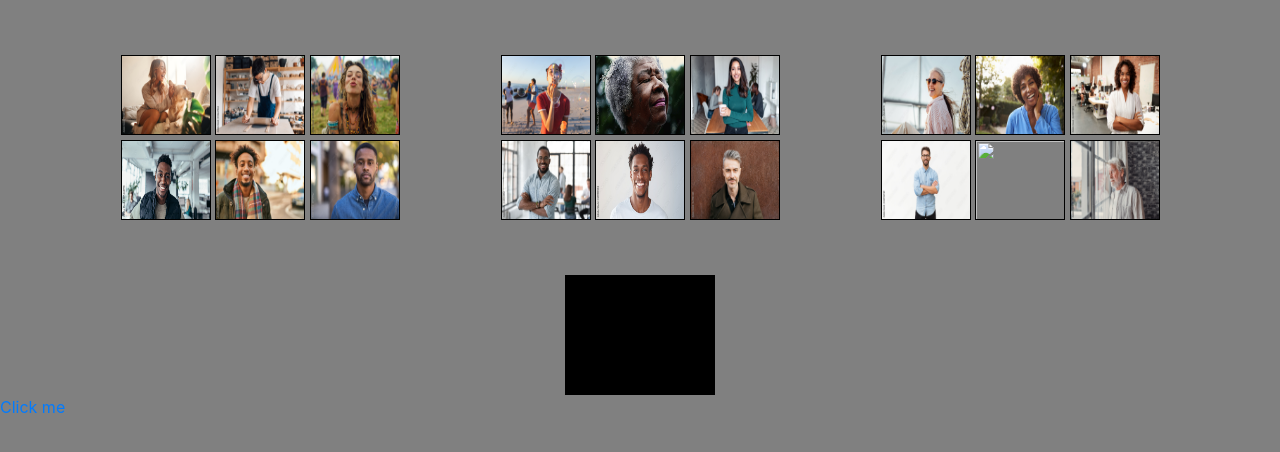
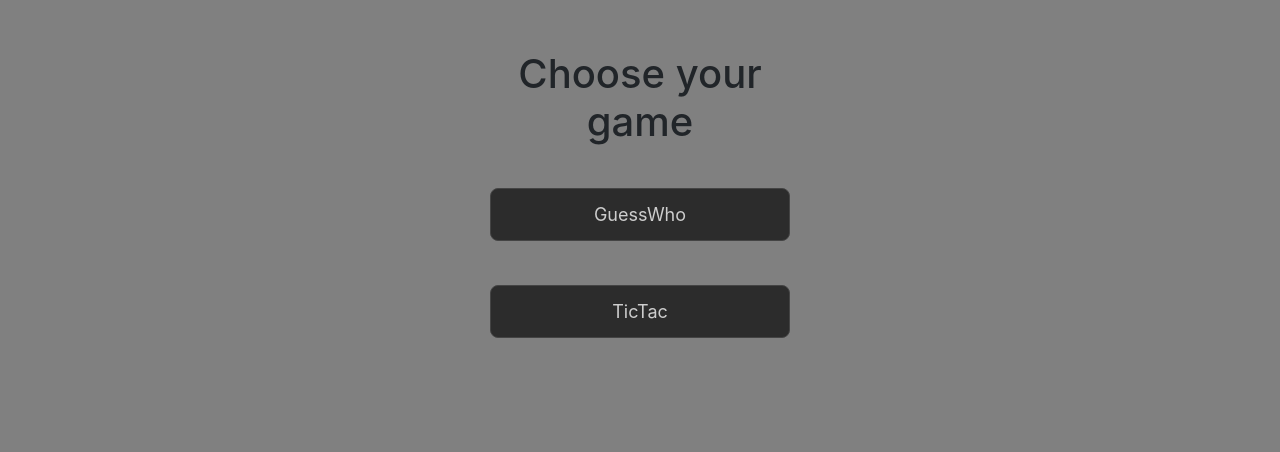
Before and after one commit to Jourvence/guessWho, a plain HTML site: page index.html in a window 1280 px wide. Drawn offline with nearby package versions, Linux system fonts and the light colour scheme.

Commit message:
updated
stuff

```diff
--- /dev/null
+++ b/css/guess.css
@@ -0,0 +1,39 @@
+body {
+    background-color: #494747;
+    color: #e0e0e0;
+    font-family: 'Arial', sans-serif;
+}
+
+img {
+    width: 90px;
+    height: 80px;
+    margin-top: 5px;
+    border: 1px solid #444; /* Thinner dark border */
+    transition: border-color 0.3s;
+}
+
+img:hover {
+    border-color: #e0e0e0;
+}
+
+#whole {
+    margin-top: 50px;
+}
+
+#lastImg {
+    margin-top: 50px;
+    display: flex;
+    align-items: center;
+    justify-content: center;
+}
+
+#chosenImg {
+    height: 120px;
+    width: 150px;
+    border: 2px solid #e0e0e0; /* Light border for chosen image */
+}
+
+
+.col {
+    padding: 10px;
+}
--- /dev/null
+++ b/css/index.css
@@ -0,0 +1,43 @@
+.button-custom {
+    background-color: #2c2c2c; /* Dark neutral background */
+    color: #f0f0f0; /* Light text for contrast */
+    border: 1px solid #444; /* Subtle border */
+    padding: 12px 25px;
+    font-size: 18px;
+    border-radius: 8px;
+    cursor: pointer;
+    transition: background-color 0.3s ease, transform 0.2s ease;
+    width: 100%; /* Full-width for mobile */
+    max-width: 300px; /* Limit max width on larger screens */
+    margin: 10px auto; /* Center on mobile */
+}
+
+.button-custom:hover {
+    background-color: #3d3d3d; /* Slightly lighter on hover */
+}
+
+.button-custom:active {
+    background-color: #1c1c1c; /* Darken when clicked */
+    transform: scale(0.98); /* Small shrink on press */
+}
+
+.button-custom:focus {
+    outline: none;
+    box-shadow: 0 0 0 3px rgba(240, 240, 240, 0.3); /* Light focus ring */
+}
+
+.container{
+    padding-top: 50px;
+}
+
+a{
+    color: rgb(205, 205, 205);
+}
+
+a:hover{
+    color: rgb(205, 205, 205);
+}
+
+body{
+    background-color: gray;
+}
--- a/index.html
+++ b/index.html
@@ -4,7 +4,7 @@
     <meta charset="UTF-8">
     <meta name="viewport" content="width=device-width, initial-scale=1.0">
     <link rel="stylesheet" href="https://cdn.jsdelivr.net/npm/bootstrap@4.0.0/dist/css/bootstrap.min.css" integrity="sha384-Gn5384xqQ1aoWXA+058RXPxPg6fy4IWvTNh0E263XmFcJlSAwiGgFAW/dAiS6JXm" crossorigin="anonymous">
-    <link rel="stylesheet" href="style.css">
+    <link rel="stylesheet" href="css/index.css">
     <script src="script.js"></script>
     <title>GuessWho</title>
 </head>
@@ -12,34 +12,19 @@
 <div id="whole" class="container text-center">
     <div class="row">
         <div class="col">
-      <img src="img/img1.jpg" id="1" onclick="img1()"></img>
-      <img src="img/img2.jpg" id="2" onclick="img2()"></img>
-      <img src="img/img3.jpg" id="3" onclick="img3()"></img>
-      <img src="img/img11.jpg" id="4" onclick="img4()"></img>
-      <img src="img/img12.jpg" id="5" onclick="img5()"></img>
-      <img src="img/img13.jpg" id="6" onclick="img6()"></img>
+
         </div>
         <div class="col">
-        <img src="img/img4.jpg" id="7" onclick="img7()"></img>
-        <img src="img/img5.jpg" id="8" onclick="img8()"></img>
-        <img src="img/img6.jpg" id="9" onclick="img9()"></img>
-        <img src="img/img14.jpg" id="10" onclick="img10()"></img>
-        <img src="img/img15.jpg" id="11" onclick="img11()"></img>
-        <img src="img/img16.jpg" id="12" onclick="img12()"></img>
+            <h1>Choose your game</h1>
+            <br>
+            <button class="button-custom"><a href="guess.html">GuessWho</a></button>
+            <br><br>
+            <button class="button-custom"><a href="tictac.html">TicTac</a></button>
         </div>
         <div class="col">
-        <img src="img/img8.jpg" id="13" onclick="img13()"></img>
-        <img src="img/img9.jpg" id="14" onclick="img14()"></img>
-        <img src="img/img10.jpg" id="15" onclick="img15()"></img>
-        <img src="img/img17.jpg" id="16" onclick="img16()"></img>
-        <img src="img/img19.jpg" id="17" onclick="img17()"></img>
-        <img src="img/img20.jpg" id="18" onclick="img18()"></img>
+
         </div>
     </div>
 </div>
-<div id="lastImg">
-    <img src="img/black.jpg" alt="ChosenImg" id="chosenImg">
-</div>
-<a href="index2.html">Click me</a>
 </body>
 </html>
```
Also changed, not shown: guess.html (added, +45 -0 lines), tictac.html (renamed from index2.html). Lines whose indentation alone changed are shown as unchanged.
